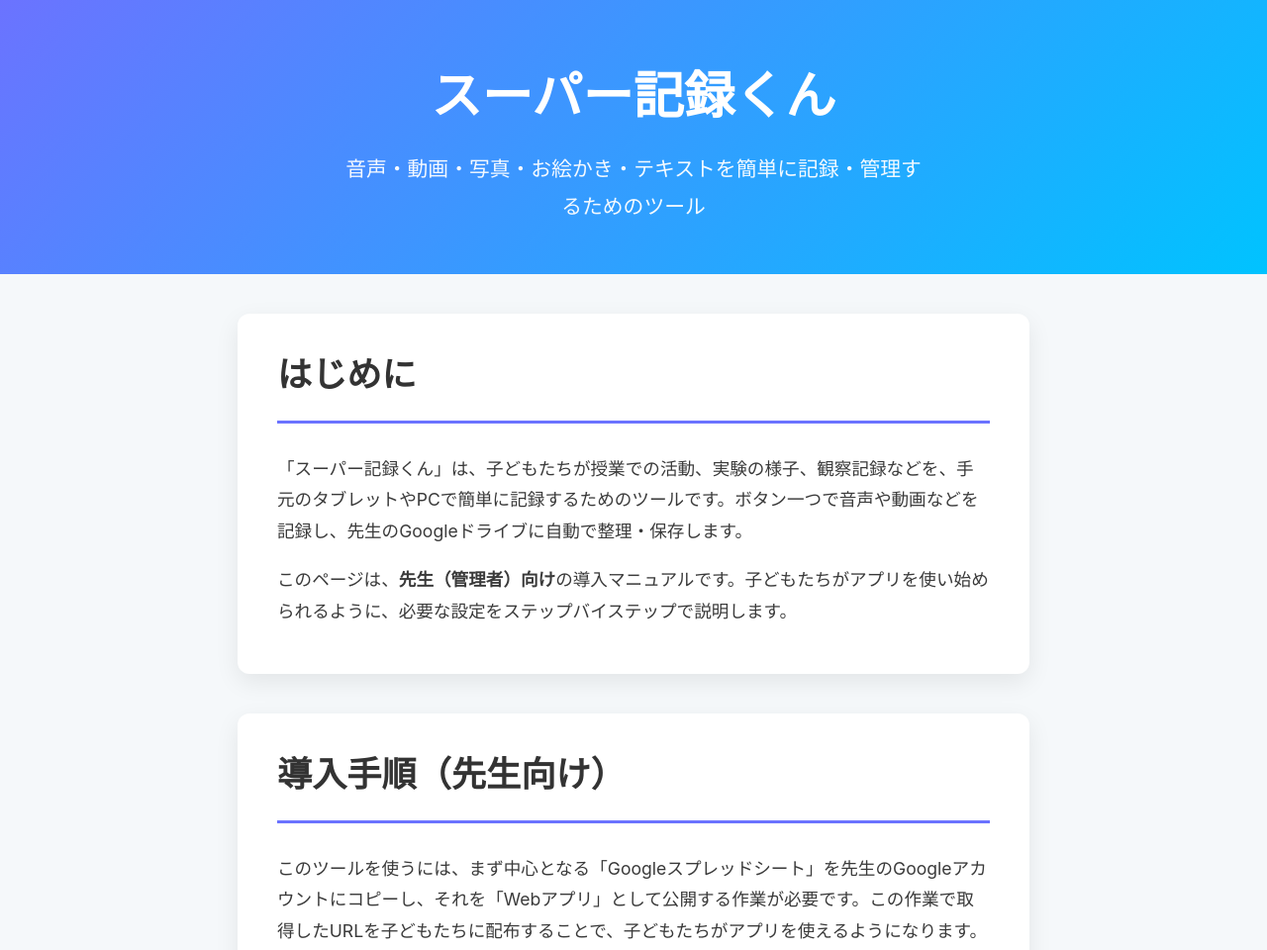
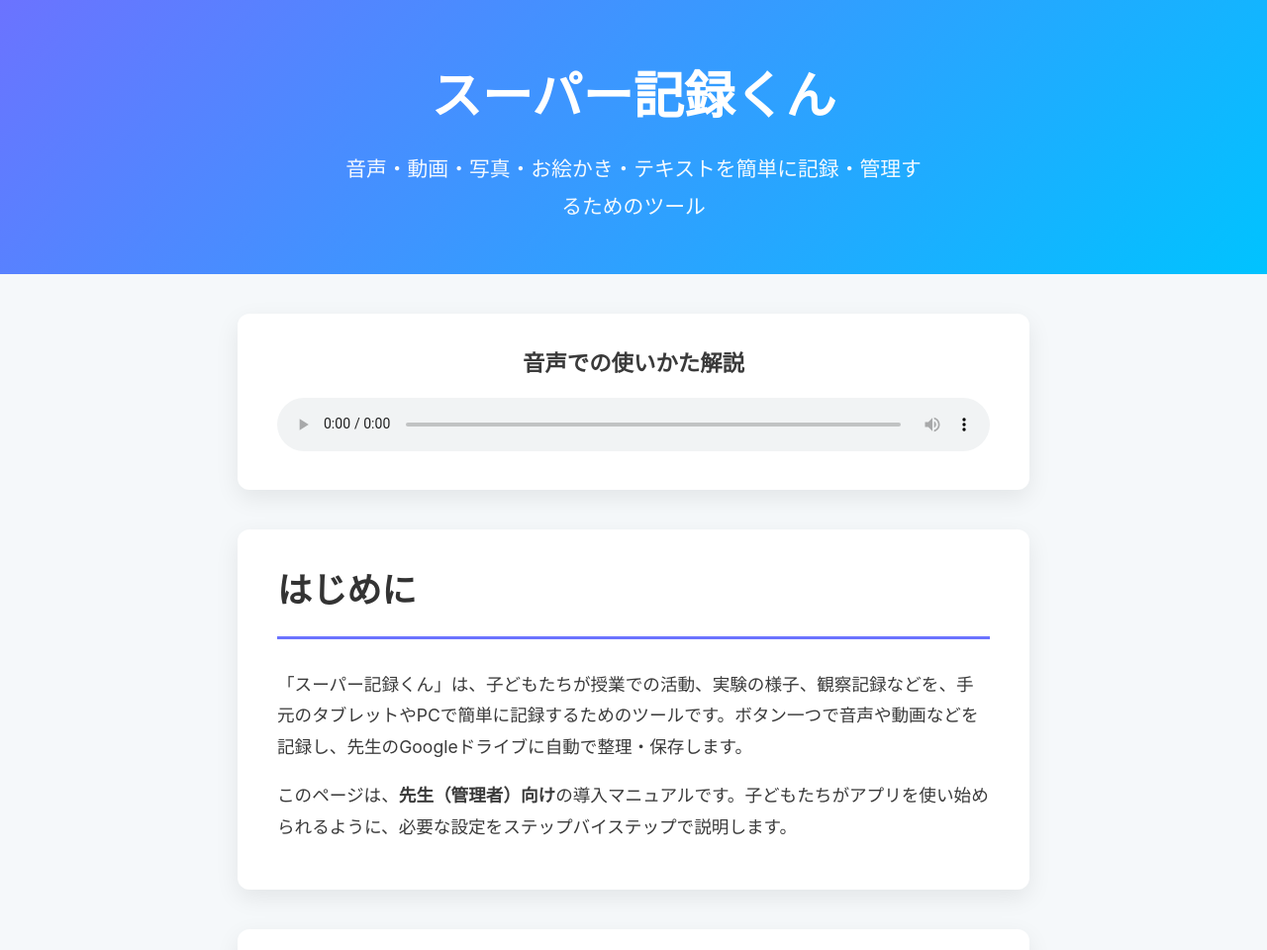
Before and after one commit to JohnnyMaeta/kirokukun3, a plain HTML site: page index.html in a window 1280 px wide. Shown: the top 960 px of the page at 99% size. Drawn offline with Linux system fonts and the light colour scheme.

Commit message:
音声概要追加

```diff
--- a/index.html
+++ b/index.html
@@ -134,6 +134,13 @@
   </div>
 
   <div class="container">
+    <div class="section" style="text-align: center;">
+      <h3 style="margin-top:0; margin-bottom: 15px; font-size: 1.4em; border:none; padding:0;">音声での使いかた解説</h3>
+      <audio controls style="width: 100%;">
+        <source src="https://raw.githubusercontent.com/JohnnyMaeta/kirokukun3/725cd6fbe37e2b3805735f6133c77cac3b243bb1/3a0bb0f4-5ac1-41c3-82c0-dff9e3519050.mp3" type="audio/mpeg">
+        お使いのブラウザは音声の再生に対応していません。
+      </audio>
+    </div>
     <div class="section">
       <h2>はじめに</h2>
       <p>「スーパー記録くん」は、子どもたちが授業での活動、実験の様子、観察記録などを、手元のタブレットやPCで簡単に記録するためのツールです。ボタン一つで音声や動画などを記録し、先生のGoogleドライブに自動で整理・保存します。</p>
```
